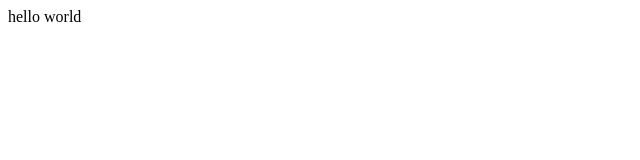
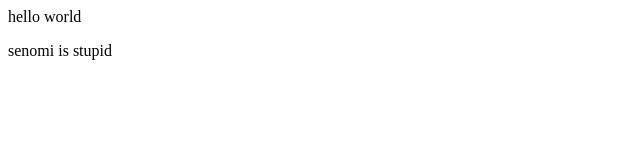
Before and after one commit to trevonakesh/shareskill, a plain HTML site: page index.html in a window 1280 px wide. Shown: the full height of the page, 0-640 px from the left. Drawn offline with Linux system fonts and the light colour scheme.

Commit message:
second commit

```diff
--- a/index.html
+++ b/index.html
@@ -4,5 +4,6 @@
     </head>
     <body>
           <p>hello world</p>
+          <p>senomi is stupid</p>
     </body>
 </html>
```
